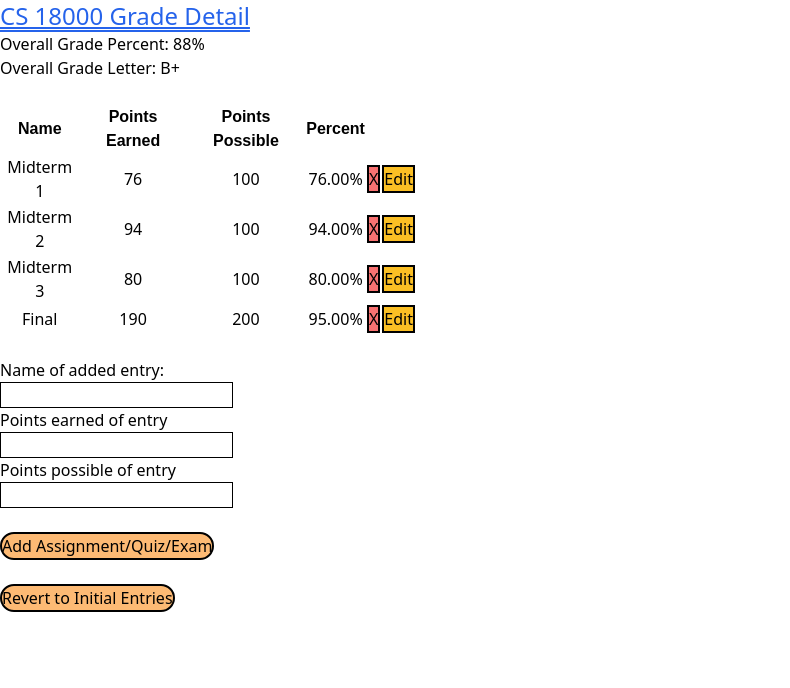
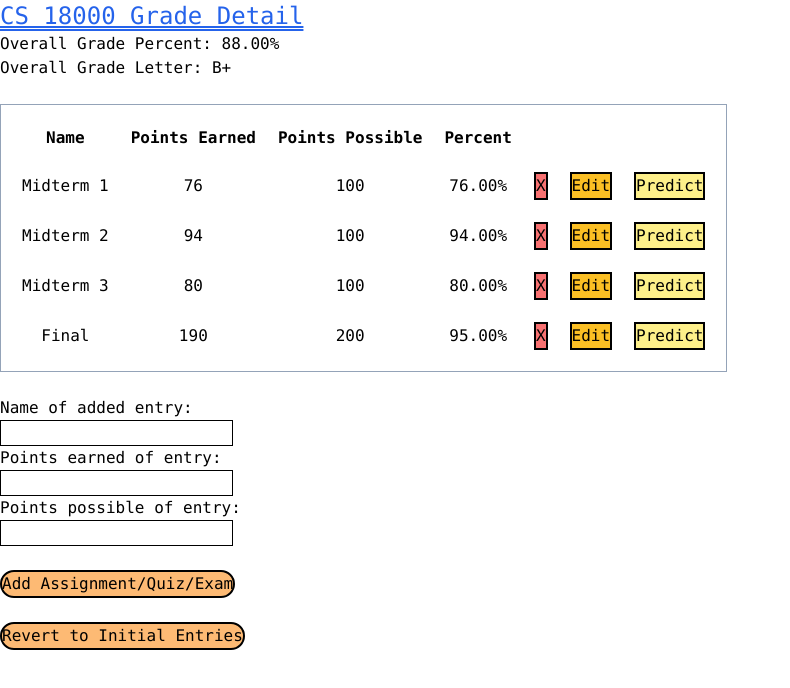
Before and after one commit to AndyLi0503/Brighten, a React (Create React App) app: page / in a window 1280 px wide. Shown: the top 688 px of the page, without its empty margins (0-790 px from the left). Built offline with nearby package versions, Linux system fonts and the light colour scheme.

Commit message:
predict button, styling

```diff
--- a/src/components/CourseTitle.jsx
+++ b/src/components/CourseTitle.jsx
@@ -3,7 +3,7 @@ import React from 'react'
 export default function CourseTitle() {
   return (
     <>
-      <p className="text-blue-600 text-2xl underline decoration-double">
+      <p className="text-blue-600 text-2xl underline decoration-double font-mono">
         CS 18000 Grade Detail
       </p>
     </>
--- a/src/components/Entry.jsx
+++ b/src/components/Entry.jsx
@@ -1,17 +1,23 @@
 import { entries } from '../constants'
 import { useState, useEffect, useRef } from 'react'
 
-function Entry({ entryProp, handleDelete, handleEdit }) {
+function Entry({ entryProp, handleDelete, handleEdit, handlePredict }) {
   const [isEditing, setIsEditing] = useState(false)
+  const [isPredicting, setIsPredicting] = useState(false)
   const entryNameRef = useRef()
   const entryPERef = useRef()
   const entryPPRef = useRef()
+  const entryTargetRef = useRef()
   const handleOnClickX = () => {
     handleDelete(entryProp.id)
   }
 
   const handleOnClickEdit = () => {
     setIsEditing(true)
+  }
+
+  const handleOnClickPredict = () => {
+    setIsPredicting(true)
   }
 
   useEffect(() => {
@@ -27,6 +33,18 @@ function Entry({ entryProp, handleDelete, handleEdit }) {
     }
   }, [entryNameRef, entryPERef, entryPPRef, entryProp, isEditing])
 
+  useEffect(() => {
+    if (
+      entryNameRef.current !== undefined &&
+      entryPERef.current !== undefined &&
+      entryPPRef.current !== undefined &&
+      isPredicting
+    ) {
+      entryPERef.current.value = entryProp.pointsEarned
+      entryPPRef.current.value = entryProp.pointsPossible
+    }
+  }, [entryNameRef, entryPERef, entryPPRef, entryProp, isPredicting])
+
   const handleOnClickSave = () => {
     setIsEditing(false)
     handleEdit(
@@ -37,7 +55,17 @@ function Entry({ entryProp, handleDelete, handleEdit }) {
     )
   }
 
-  if (isEditing) {
+  const handleOnClickEnd = () => {
+    setIsPredicting(false)
+    handlePredict(
+      entryProp.id,
+      parseInt(entryPERef.current.value),
+      parseInt(entryPPRef.current.value),
+      parseInt(entryTargetRef.current.value)
+    )
+  }
+
+  if (isEditing && !isPredicting) {
     return (
       <tr>
         <td>
@@ -50,7 +78,10 @@ function Entry({ entryProp, handleDelete, handleEdit }) {
           <input ref={entryPPRef} type="number" />
         </td>
         <td>
-          <button onClick={handleOnClickX} class="bg-red-400 hover:bg-red-700">
+          <button
+            onClick={handleOnClickX}
+            className="bg-red-400 hover:bg-red-700"
+          >
             {' '}
             X{' '}
           </button>
@@ -58,7 +89,7 @@ function Entry({ entryProp, handleDelete, handleEdit }) {
         <td>
           <button
             onClick={handleOnClickSave}
-            class="bg-amber-400 hover:bg-amber-600"
+            className="bg-amber-400 hover:bg-amber-600"
           >
             {' '}
             Save{' '}
@@ -66,24 +97,70 @@ function Entry({ entryProp, handleDelete, handleEdit }) {
         </td>
       </tr>
     )
+  } else if (isPredicting && !isEditing) {
+    return (
+      <tr>
+        <td>{entryProp.name}</td>
+        <td>
+          <input ref={entryPERef} type="number" />
+        </td>
+        <td>
+          <input ref={entryPPRef} type="number" />
+        </td>
+        <td>
+          <button
+            onClick={handleOnClickX}
+            className="bg-red-400 hover:bg-red-700"
+          >
+            {' '}
+            X{' '}
+          </button>
+        </td>
+        <td>
+          <button
+            onClick={handleOnClickEnd}
+            className="bg-yellow-200 hover:bg-yellow-400"
+          >
+            {' '}
+            End{' '}
+          </button>
+        </td>
+        <td>Desired:</td>
+        <td>
+          <input ref={entryTargetRef} type="number" />
+        </td>
+        <td>%</td>
+      </tr>
+    )
   } else {
     return (
-      <tr>
+      <tr className="font-mono">
         <td>{entryProp.name}</td>
         <td>{entryProp.pointsEarned}</td>
         <td>{entryProp.pointsPossible}</td>
         <td>{entryProp.percent}</td>
         <td>
-          <button onClick={handleOnClickX} class="bg-red-400 hover:bg-red-700">
+          <button
+            onClick={handleOnClickX}
+            className="bg-red-400 hover:bg-red-700"
+          >
             X
           </button>
         </td>
         <td>
           <button
             onClick={handleOnClickEdit}
-            class="bg-amber-400 hover:bg-amber-600"
+            className="bg-amber-400 hover:bg-amber-600"
           >
             Edit
+          </button>
+        </td>
+        <td>
+          <button
+            onClick={handleOnClickPredict}
+            className="bg-yellow-200 hover:bg-yellow-400"
+          >
+            Predict
           </button>
         </td>
       </tr>
--- a/src/components/Table.css
+++ b/src/components/Table.css
@@ -1,11 +1,12 @@
 .table-header{
     font-weight : 900;
-    font-family :Arial, Helvetica, sans-serif
+    font-family :ui-monospace, SFMono-Regular, Menlo, Monaco, Consolas, "Liberation Mono", "Courier New", monospace;
 }
 input {
     border: 1px solid black
 }
 button {
 
-    border: 2px solid black
+    border: 2px solid black;
+    font-family: ui-monospace, SFMono-Regular, Menlo, Monaco, Consolas, "Liberation Mono", "Courier New", monospace;
 }
--- a/src/components/Table.jsx
+++ b/src/components/Table.jsx
@@ -49,7 +49,7 @@ export default function Table({ tableProp }) {
           name: name,
           pointsEarned: npe,
           pointsPossible: npp,
-          percent: calculationPercent(npe, npp) * 100 + '%',
+          percent: (Math.round((npe / npp) * 100 * 100) / 100).toFixed(2) + '%',
         },
       ]
     })
@@ -59,9 +59,6 @@ export default function Table({ tableProp }) {
     entryPPRef.current.value = null
   }
 
-  function calculationPercent(pe, pp) {
-    return pe / pp
-  }
   function calculationTotal() {
     let totalEarned = 0
     let totalPossible = 0
@@ -99,7 +96,22 @@ export default function Table({ tableProp }) {
       newName,
       newPE,
       newPP,
-      Math.round((newPE / newPP) * 100) + '%'
+      (Math.round((newPE / newPP) * 100 * 100) / 100).toFixed(2) + '%'
+    )
+    newEntries[index] = ne
+    setEntries(newEntries)
+  }
+
+  const handlePredict = (id, newPE, newPP, target) => {
+    const newEntries = [...entries]
+    const index = entries.findIndex((entry) => entry.id === id)
+    const name = entries[index].name
+    const ne = new Entry(
+      id,
+      name,
+      newPE,
+      newPP,
+      (Math.round((newPE / newPP) * 100 * 100) / 100).toFixed(2) + '%'
     )
     newEntries[index] = ne
     setEntries(newEntries)
@@ -111,12 +123,15 @@ export default function Table({ tableProp }) {
 
   return (
     <>
-      <p>Overall Grade Percent: {gradePercent * 100}%</p>
-      <p>Overall Grade Letter: {gradeLetter} </p>
+      <p className="font-mono">
+        Overall Grade Percent:{' '}
+        {(Math.round(gradePercent * 100 * 100) / 100).toFixed(2)}%
+      </p>
+      <p className="font-mono">Overall Grade Letter: {gradeLetter} </p>
       <br></br>
 
-      <div className="grid grid-cols-3 gap-4 content-center">
-        <table className="table-auto">
+      <div>
+        <table className="table-auto border-separate border-spacing-5 border border-slate-400">
           <thead className="text-center">
             <tr>
               <th className="table-header">Name</th>
@@ -132,6 +147,7 @@ export default function Table({ tableProp }) {
                 entryProp={entryObject}
                 handleDelete={handleDelete}
                 handleEdit={handleEdit}
+                handlePredict={handlePredict}
                 key={entryObject.id}
               />
             ))}
@@ -141,11 +157,11 @@ export default function Table({ tableProp }) {
 
       <br></br>
 
-      <p>Name of added entry:</p>
+      <p className="font-mono">Name of added entry:</p>
       <input ref={entryNameRef} type="text" autoComplete="off" />
-      <p>Points earned of entry</p>
+      <p className="font-mono">Points earned of entry:</p>
       <input ref={entryPERef} type="number" />
-      <p>Points possible of entry</p>
+      <p className="font-mono">Points possible of entry:</p>
       <input ref={entryPPRef} type="number" />
 
       <br></br>
@@ -153,7 +169,7 @@ export default function Table({ tableProp }) {
 
       <button
         onClick={handleAddEntry}
-        class="bg-orange-300 hover:bg-orange-400 rounded-full"
+        className="bg-orange-300 hover:bg-orange-400 rounded-full"
       >
         Add Assignment/Quiz/Exam{' '}
       </button>
@@ -161,7 +177,7 @@ export default function Table({ tableProp }) {
       <br></br>
       <button
         onClick={handleRevertInit}
-        class="bg-orange-300 hover:bg-orange-400 rounded-full"
+        className="bg-orange-300 hover:bg-orange-400 rounded-full"
       >
         Revert to Initial Entries
       </button>
```
Also changed, not shown: src/components/Entry.css (added).
